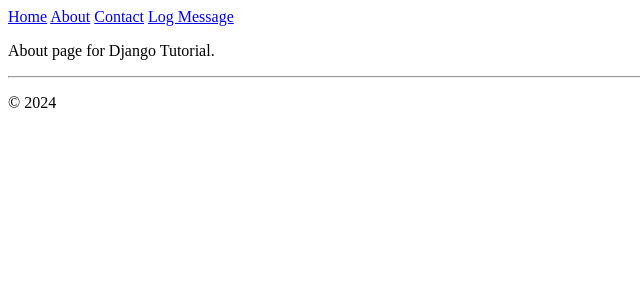
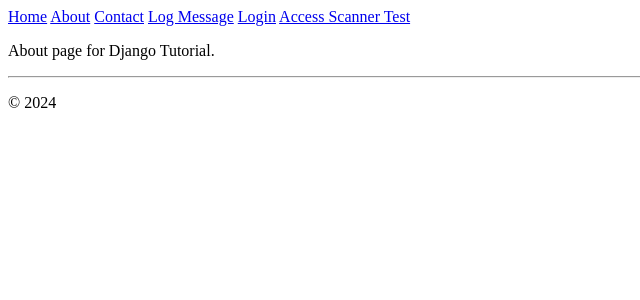
Before and after one commit to Uindy-Inventory-Team-496-498/496-498, a Django app: page /about/ in a window 1280 px wide. Shown: the top 300 px of the page, without its empty margins (0-640 px from the left). Run offline with Django 5.2, Linux system fonts and the light colour scheme.

Commit message:
Include access to new pages

```diff
--- a/hello_django1/hello/templates/hello/layout.html
+++ b/hello_django1/hello/templates/hello/layout.html
@@ -13,6 +13,8 @@
     <a href="{% url 'about' %}" class="navbar-item">About</a>
     <a href="{% url 'contact' %}" class="navbar-item">Contact</a>
     <a href="{% url 'log' %}" class="navbar-item">Log Message</a>
+    <a href="{% url 'login' %}" class="navbar-item">Login</a>
+    <a href="{% url 'scanner' %}" class="navbar-item" target="_blank">Access Scanner Test</a>
 </div>
 
 <div class="body-content">
```
